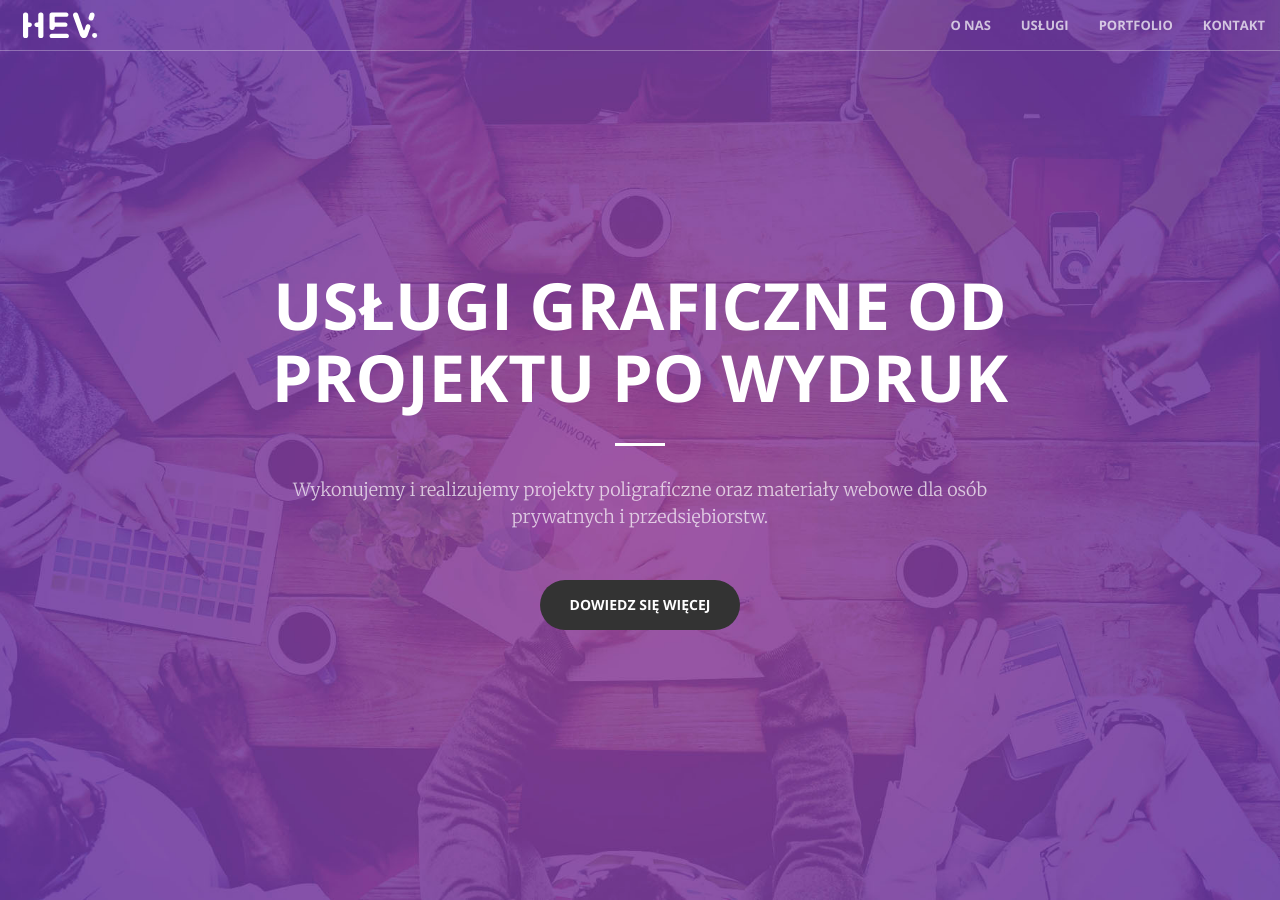
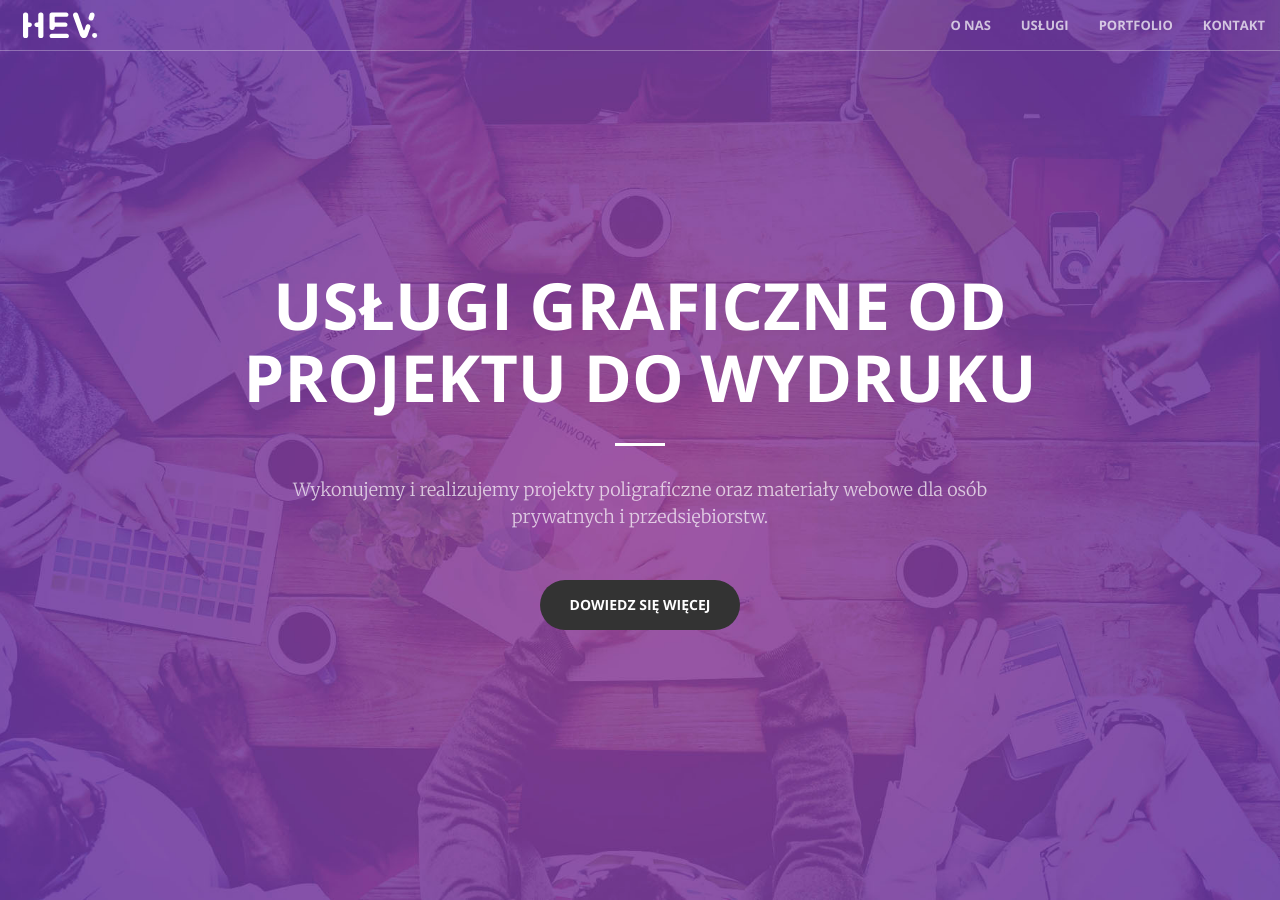
Before and after one commit to hevdesign/website, a Jekyll site: the page built from index.html, in a window 1280 px wide and 900 px high. Built offline with Jekyll 4.4.1, drawn with Linux system fonts in a browser that asks for light colours; nearby versions of some CDN libraries.

Commit message:
portfolio update

```diff
--- a/_includes/aside.html
+++ b/_includes/aside.html
@@ -2,7 +2,7 @@
       <div class="container text-center">
           <div class="call-to-action">
               <h2>Wyślij zapytanie o wycenę używając naszego formularza:</h2>
-              <a href="#" class="btn btn-default btn-xl wow tada">Przejdź do formularza</a>
+              <a href="https://forms.gle/x1mdmBaT1uBN2AoD7" class="btn btn-default btn-xl wow tada">Przejdź do formularza</a>
           </div>
       </div>
   </aside>
--- a/_includes/header.html
+++ b/_includes/header.html
@@ -1,7 +1,7 @@
 <header>
     <div class="header-content">
         <div class="header-content-inner">
-            <h1>Usługi graficzne od projektu po wydruk</h1>
+            <h1>Usługi graficzne od projektu do wydruku</h1>
             <hr>
             <p>Wykonujemy i realizujemy projekty poligraficzne oraz materiały webowe dla osób prywatnych i przedsiębiorstw.</p>
             <a href="#about" class="btn btn-primary btn-xl page-scroll">Dowiedz się więcej</a>
```
